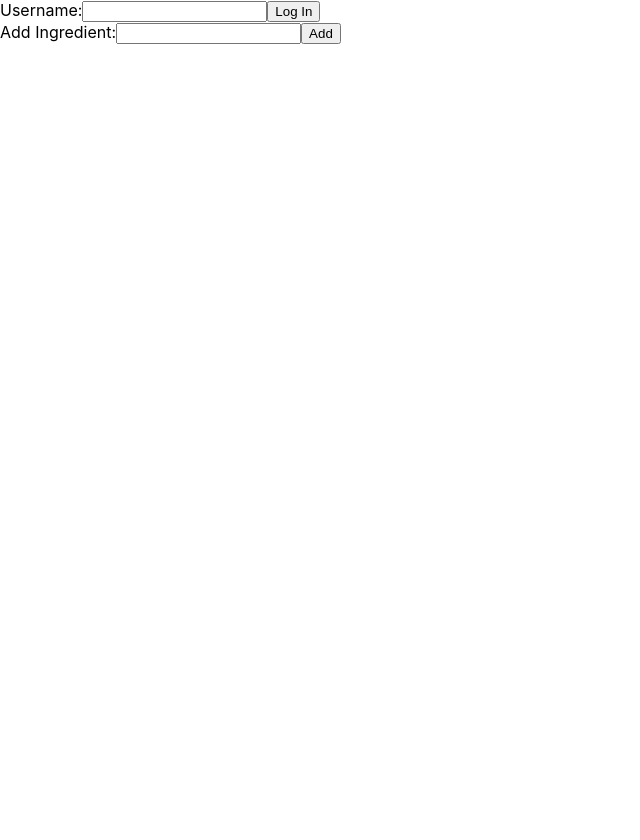
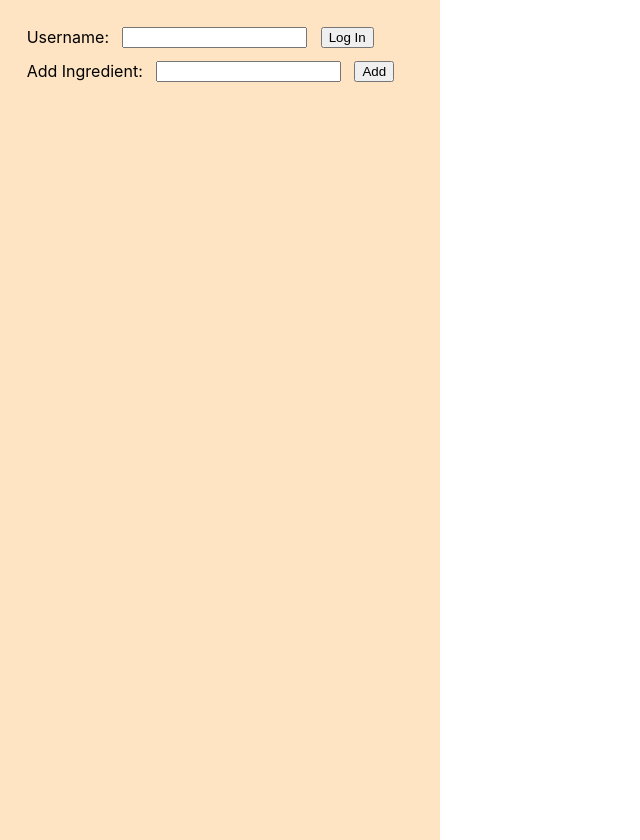
Before and after one commit to NicholasSpringer/feast-finder, a React (Create React App) app: page / in a window 1280 px wide. Shown: the whole page, without its empty margins (0-640 px from the left). Before the commit the page ends 800 px from the top, so only its background shows below. Built offline with nearby package versions, Linux system fonts and the light colour scheme.

Commit message:
fix state, styling

```diff
--- a/src/App.css
+++ b/src/App.css
@@ -1,21 +1,103 @@
-.ingredient-grid {
-    display: grid;
-    grid-template-columns: repeat(auto-fit, minmax(250px, 1fr));
-    gap: 40px;
+html,
+body,
+#root {
+  margin: 0;
+  height: 100%;
 }
 
+/* AppComponent */
 .vert-container {
-    display: flex;
-    flex-direction: column;
+  display: flex;
+  flex-direction: column;
+  width: 30%;
+  min-width: 300pt;
+  height: 100%;
+  padding: 15pt;
+  background-size: cover;
+  background-color: bisque;
+}
+
+.vert-container > div,
+form {
+  margin-left: auto;
+  margin-right: auto;
+  width: 100%;
 }
 
 .horiz-container {
-    display: flex;
-    flex-direction: row;
+  display: flex;
+  flex-direction: row;
+  height: 100%;
 }
 
+/* IngredientList */
+.form-inline {
+  display: flex;
+  flex-direction: row;
+  padding: 5pt;
+  gap: 10pt;
+}
+
+.ingredient-grid {
+  display: flex;
+  align-items: flex-start;
+  flex-wrap: wrap;
+  grid-template-columns: repeat(3, 1fr);
+  gap: 10px;
+}
+
+.ingredient-box {
+  background-color: lightgray;
+  padding: 5pt;
+  border-radius: 10pt;
+  max-width: fit-content;
+  user-select: none;
+  box-shadow: 0px 2px 6px rgba(0, 0, 0, 0.4);
+}
+
+.ingredient-grid > .ingredient-box:hover {
+  background-color: rgb(177, 175, 175);
+  transition: 0.1s;
+  cursor: pointer;
+}
+
+.ingredient-active {
+  background-color: rgba(240, 128, 128, 0.644);
+}
+
+.ingredient-grid > .ingredient-active:hover {
+  background-color: lightcoral;
+}
+
+.x-button {
+  background-color: #fff;
+  margin-left: 5pt;
+  height: 15pt;
+  width: 15pt;
+  border-radius: 50%;
+  content: "x";
+  color: black;
+  border-style: solid;
+  border-color: rgb(98, 93, 93);
+  border-width: 2pt;
+  font-family: Arial, sans-serif;
+  font-weight: 1000;
+  font-size: 12pt;
+  display: inline-block;
+  text-align: center;
+  vertical-align: middle;
+}
+
+.x-button:hover {
+  background-color: crimson;
+  transition: 0.1s;
+}
+
+/* RecipeList */
 .recipe-list {
-    display: grid;
-    grid-template-columns: repeat(auto-fit, minmax(250px, 1fr));
-    gap: 40px;
+  display: flex;
+  flex-direction: column;
 }
+
+.recipe-box {
+}
--- a/src/components/AppComponent.js
+++ b/src/components/AppComponent.js
@@ -15,53 +15,41 @@ class AppComponent extends Component {
         this.logout = this.logout.bind(this);
     }
 
-    // add an ingredient to the active and available sets for a recipe
-    activateRecipeIngr(state, recipeId, ingr) {
-        state.recipes[recipeId].active[ingr] = true;
-        state.recipes[recipeId].available[ingr] = true;
-    }
+    // add an ingredient to state
+    addIngredient(ingrId, active) {
+        fetch(`http://localhost:9000/get-recipes?ingr=${ingrId}`)
+            .then(res => res.json()).then(newRecipesInfo => {
+                this.setState(state => {
+                    let ingredients = { ...state.ingredients };
+                    let recipes = { ...state.recipes };
+                    for (let recipeId in newRecipesInfo) {
+                        var recipe;
+                        if (recipeId in recipes) {
+                            // copy existing recipe object
+                            recipe = { ...recipes[recipeId] }
+                        } else {
+                            // create new recipe object
+                            recipe = { info: newRecipesInfo[recipeId], active: {}, available: {} };
+                        }
+                        if (active) {
+                            recipe.active[ingrId] = true;
+                        }
+                        recipe.available[ingrId] = true;
+                        recipes[recipeId] = recipe;
+                    }
+                    ingredients[ingrId] = { active: active, recipeIds: Object.keys(newRecipesInfo) };
 
-    // remove an ingredient from active set for a recipe
-    deactivateRecipeIngr(state, recipeId, ingr) {
-        delete state.recipes[recipeId].active[ingr];
-    }
-
-    // remove an ingredient from active and available sets for a recipe
-    delRecipeIngr(state, recipeId, ingr) {
-        delete state.recipes[recipeId].active[ingr];
-        delete state.recipes[recipeId].available[ingr];
-        if (Object.keys(state.recipes[recipeId].available).length === 0) {
-            delete state.recipes[recipeId];
-        }
-    }
-
-    // add an ingredient to state
-    addIngredient(ingr) {
-        fetch(`http://localhost:9000/get-recipes?ingr=${ingr}`)
-            .then(res => {
-                var recipeInfo = res.json();
-                this.setState(state => {
-                    for (var recipeId in recipeInfo) {
-                        if (recipeId in state.recipes) {
-                            // update existing recipe object
-                            this.activateRecipeIngr(state, recipeId, ingr);
-                        } else {
-                            // create new recipe object, add current ingredient to active
-                            state.recipes[recipeId] = { info: recipeInfo[recipeId], active: {}, available: {} };
-                            this.activateRecipeIngr(state, recipeId, ingr);
-                        }
-                    }
-                    state.ingredients[ingr] = { active: true, recipes: Object.keys(recipeInfo) };
                     if (state.username != null) {
+                        // add ingredient to current account in database
                         fetch("http://localhost:9000/add-ingredients", {
                             method: 'POST',
                             headers: {
                                 'Content-Type': 'application/json'
                             },
-                            body: JSON.stringify({ username: state.username, ingredients: [ingr] })
+                            body: JSON.stringify({ username: state.username, ingredients: [ingrId] })
                         });
                     }
-                    return state;
+                    return { ingredients: ingredients, recipes: recipes };
                 });
             });
     }
@@ -69,29 +57,42 @@ class AppComponent extends Component {
     // activate or deactivate ingredient
     toggleIngredient(ingrId) {
         this.setState(state => {
-            var ingr = state.ingredients[ingrId];
+            let ingredients = { ...state.ingredients };
+            let ingr = { ...ingredients[ingrId] };
             ingr.active = !ingr.active;
-            if (ingr.active) {
-                for (var recipeId in ingr.recipeIds) {
-                    this.activateRecipeIngr(state, recipeId, ingrId);
+            ingredients[ingrId] = ingr;
+
+            let recipes = { ...state.recipes };
+            ingr.recipeIds.forEach(recipeId => {
+                let recipe = { ...recipes[recipeId] }
+                if (ingr.active) {
+                    recipe.active[ingrId] = true;
+                } else {
+                    delete recipe.active[ingrId]
                 }
-            } else {
-                for (recipeId in ingr.recipeIds) {
-                    this.deactivateRecipeIngr(state, recipeId, ingrId);
-                }
-            }
-            return state
+                recipes[recipeId] = recipe;
+            });
+            return { ingredients: ingredients, recipes: recipes }
         });
     }
 
     // delete ingredient from state
     delIngredient(ingrId) {
         this.setState(state => {
-            var ingr = state.ingredients[ingrId];
-            for (var recipeId in ingr.recipeIds) {
-                this.delRecipeIngr(state, recipeId, ingrId);
-            }
-            delete state.ingredients[ingr];
+            let ingredients = { ...state.ingredients };
+
+            let recipes = { ...state.recipes };
+            ingredients[ingrId].recipeIds.forEach(recipeId => {
+                let recipe = { ...recipes[recipeId] };
+                delete recipe.active[ingrId];
+                delete recipe.available[ingrId];
+                recipes[recipeId] = recipe;
+                if (Object.keys(recipe.available).length === 0) {
+                    delete recipes[recipeId];
+                }
+            });
+            delete ingredients[ingrId];
+
             if (state.username != null) {
                 fetch("http://localhost:9000/del-ingredient", {
                     method: 'POST',
@@ -101,15 +102,13 @@ class AppComponent extends Component {
                     body: JSON.stringify({ username: state.username, ingr: ingrId })
                 });
             }
-            return { ingredients: {}, recipes: {}, username: null };
+            return { ingredients: ingredients, recipes: recipes };
         });
     }
 
     login(username) {
-        console.log("login start")
         this.setState(state => {
-            console.log("setting username")
-            state.username = username;
+            // send current ingredients to database
             fetch("http://localhost:9000/add-ingredients", {
                 method: 'POST',
                 headers: {
@@ -119,21 +118,14 @@ class AppComponent extends Component {
                     { username: username, ingredients: Object.keys(state.ingredients) }
                 )
             });
-            console.log("done with fetch")
-            return state;
+            return { username: username };
         });
 
+        // retrieve previously saved ingredients for user
         fetch(`http://localhost:9000/get-ingredients?username=${username}`)
-            .then(res => {
-                let ingredients = res.json().ingredients
-                console.log(ingredients)
-                this.setState(state => {
-                    console.log("setting ingredients")
-                    for (var ingr in ingredients) {
-                        this.addIngredient(state, ingr);
-                        this.toggleIngredient(state, ingr);
-                    }
-                    return state;
+            .then(res => res.json()).then(val => {
+                val.ingredients.forEach(ingrId => {
+                    this.addIngredient(ingrId, false);
                 });
             });
 
@@ -141,7 +133,7 @@ class AppComponent extends Component {
 
     logout() {
         this.setState(state => {
-            state.username = null;
+            return { ingredients: {}, recipes: {}, username: null };
         });
     }
 
--- a/src/components/IngredientList.js
+++ b/src/components/IngredientList.js
@@ -21,10 +21,10 @@ class IngredientList extends Component {
                 </form>
                 <div className="ingredient-grid">
                     {Object.keys(ingredients).map(ingr => (
-                        <div key = {`${ingr}`} className={`ingredient-box ${ingredients[ingr].selected ? "ingredient-active" : "ingredient-inactive"}`}
+                        <div key={`${ingr}`} className={`ingredient-box ${ingredients[ingr].active ? "ingredient-active" : ""}`}
                             onClick={(e) => this.handleToggleIngredient(e, ingr)}>
                             <span>{ingr}</span>
-                            <button onClick={(e) => this.handleDelIngredient(e, ingr)}></button>
+                            <div className="x-button" onClick={(e) => this.handleDelIngredient(e, ingr)}>x</div>
                         </div>
                     ))}
                 </div>
@@ -41,7 +41,7 @@ class IngredientList extends Component {
         if (this.state.text.length === 0) {
             return;
         }
-        this.props.addIngredient(this.state.text);
+        this.props.addIngredient(this.state.text, true);
         this.setState(state => {return {text: ""}})
     }
 
--- a/src/components/Login.js
+++ b/src/components/Login.js
@@ -3,7 +3,7 @@ import React, { Component } from "react";
 class Login extends Component {
     constructor(props) {
         super(props);
-        this.state = {text: ""}
+        this.state = { text: "" }
         this.handleChange = this.handleChange.bind(this);
         this.handleLogIn = this.handleLogIn.bind(this);
         this.handleLogOut = this.handleLogOut.bind(this);
@@ -38,6 +38,7 @@ class Login extends Component {
             return;
         }
         this.props.login(this.state.text);
+        this.setState({ text: "" });
     }
 
     handleLogOut(e) {
```
Also changed, not shown: src/components/RecipeList.js (+6 -6 lines).
